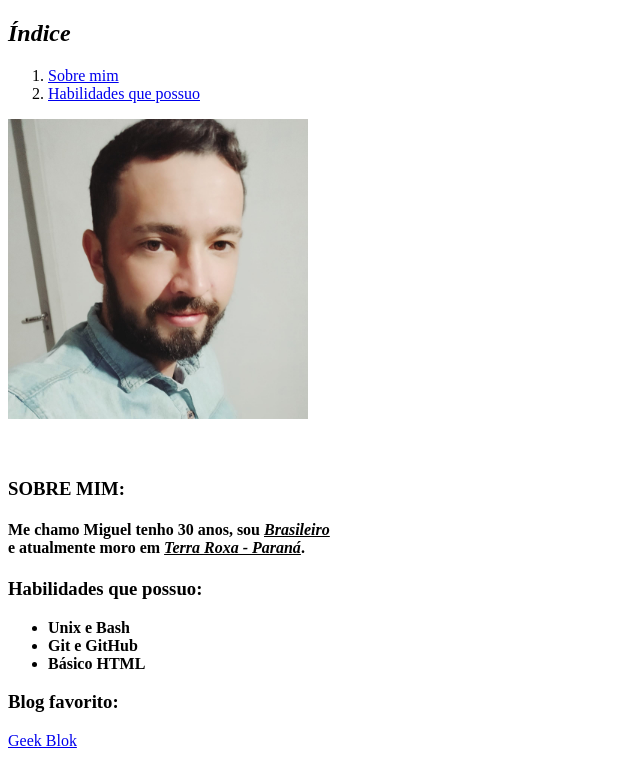
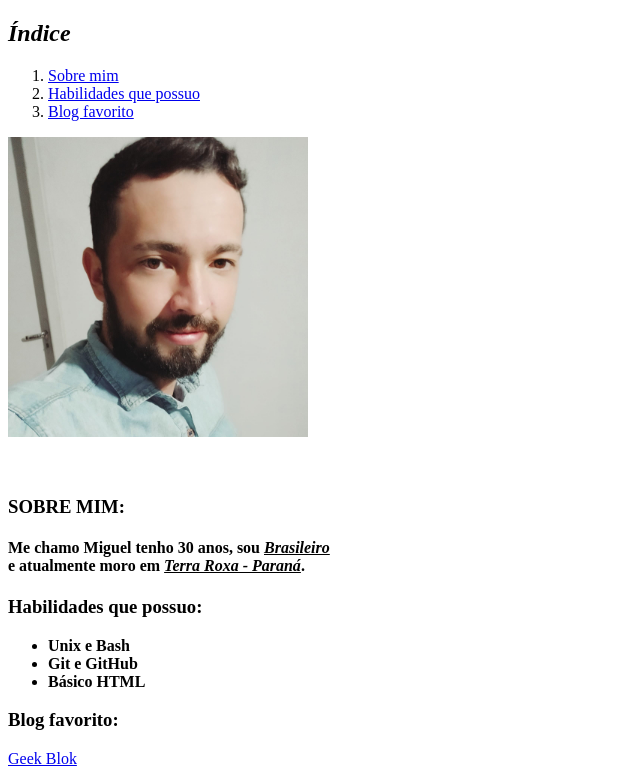
Before and after one commit to miguelraatz/portfolio, a plain HTML site: page index.html in a window 1280 px wide. Shown: the part 60-844 px from the top of the page, without its empty margins (0-640 px from the left). Drawn offline with Linux system fonts and the light colour scheme.

Commit message:
adiciona blog favorito no indice

```diff
--- a/index.html
+++ b/index.html
@@ -10,6 +10,7 @@
         <ol>
             <li><a href="#sobremim">Sobre mim</a></li>
             <li><a href="#habilidades">Habilidades que possuo</a></li>
+            <li><a href="#blog">Blog favorito</a></li>
         </ol>
         <img src="minha.jpeg"width=300><br><br><br>
         <p id="sobremim"><h3>SOBRE MIM:</h3></p>
@@ -21,7 +22,7 @@
             <li><b>Git e GitHub</b></li>
             <li><b>Básico HTML</b></li>
         </ul>
-        <p><b><h3>Blog favorito:</h3></b></p>
+        <p id="blog"><b><h3>Blog favorito:</h3></b></p>
         <p><a href="https://geekblog.com.br/" target="_blank">Geek Blok</a></p>
     </body>
 
```
